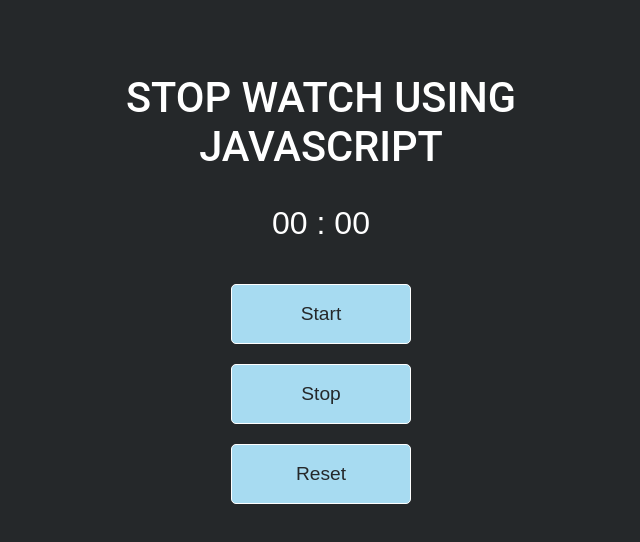
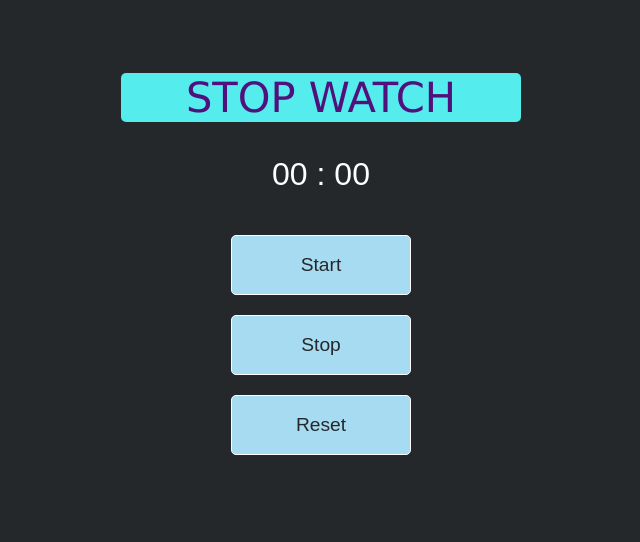
Before and after one commit to Nayak2904/Web_Dev, a plain HTML site: page Projects/Stop Watch/HTML/Index.html in a window 1280 px wide. Shown: the whole page, without its empty margins (319-959 px from the left). Drawn offline with Linux system fonts and the light colour scheme.

Commit message:
files added

```diff
--- a/Projects/Stop Watch/CSS/Style.css
+++ b/Projects/Stop Watch/CSS/Style.css
@@ -18,8 +18,11 @@ body {
 
   h2,
   h3 {
-    font-family: "Roboto", sans-serif;
-
+    border: 20px;
+    background: rgb(84, 236, 236);
+    border-radius: 5px;
+    color: rgb(80, 17, 124);
+    font-family: Verdana, sans-serif;
     font-weight: 500;
 
     font-size: 2.6em;
--- a/Projects/Stop Watch/HTML/Index.html
+++ b/Projects/Stop Watch/HTML/Index.html
@@ -5,12 +5,12 @@
     <meta http-equiv="X-UA-Compatible" content="IE=edge">
     <meta name="viewport" content="width=device-width, initial-scale=1.0">
     <title>Stop Watch</title>
-    <link rel="stylesheet" href="/CSS/Style.css">
+    <link rel="stylesheet" href="/Stop Watch/CSS/Style.css">
 </head>
 <body>
-    <script src="/JS/elements.js"></script>
+    <script src="/Stop Watch/JS/elements.js"></script>
     <div class="wrapper">
-        <h2>Stop watch using JavaScript</h2>
+        <h2>Stop Watch</h2>
         <p><span id="second">00</span> : <span id="tens">00</span></p>
         <button id="button-start">Start</button>
         <button id="button-stop">Stop</button>
```
